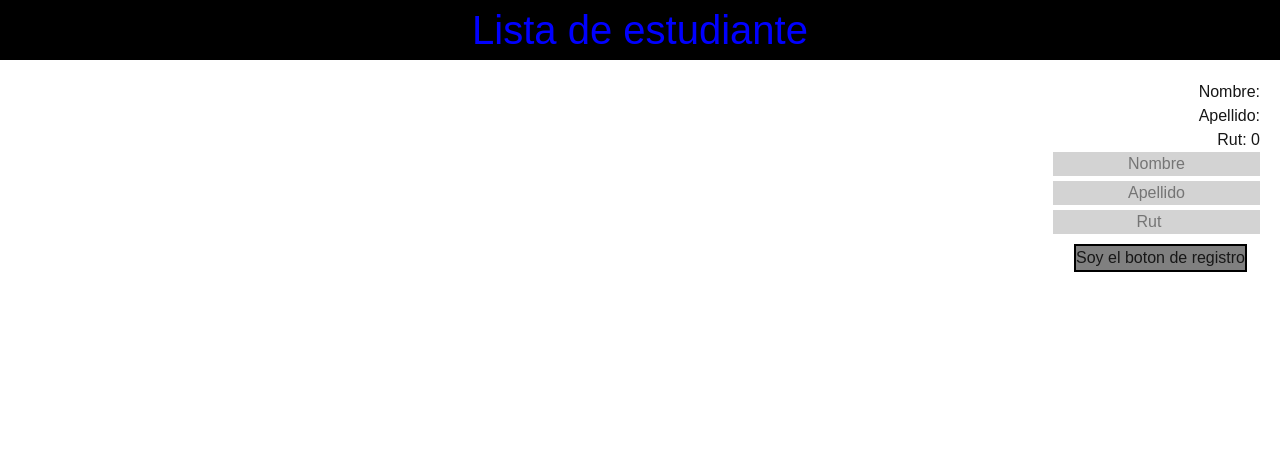
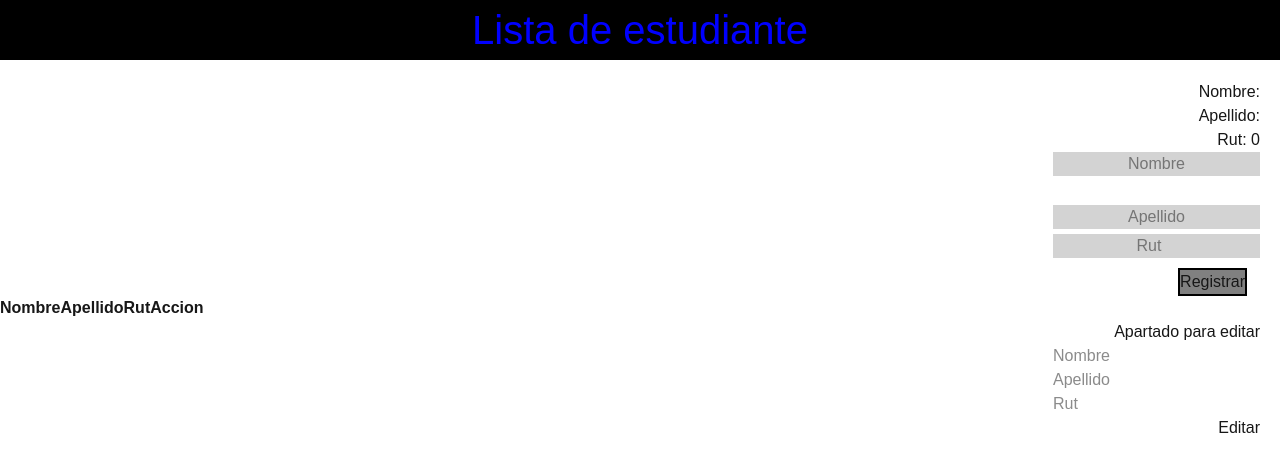
Before and after one commit to Pato1753/eva3-front-end, a Next.js app in the folder my-eva3/: page / in a window 1280 px wide. Shown: the top 472 px of the page. Built offline with nearby package versions, Linux system fonts and the light colour scheme.

Commit message:
inicio validaciones
Al no ser completado el apartado de editar y eliminar a personas, se inicia el apartado de validaciones. Validando la cantidad de caracteres en el nombre y apellido

```diff
--- a/my-eva3/app/MostrarPersonas.tsx
+++ b/my-eva3/app/MostrarPersonas.tsx
@@ -1,7 +1,6 @@
 import React, { useEffect, useState } from 'react'
 import { Persona } from './Persona'
 interface Props{
-    saludo : string,
     traerPersona: (p:Persona) => void
 }
 
@@ -15,13 +14,42 @@ export const MostrarPersonas = (props:Props) => {
             setPersonas(listado)
         }
     },[])
+
     const queEditar = (index:number) => {
         alert("Le diste a"+ index) //para corroborar que indice es el que quiere editar
         props.traerPersona(personas[index])
     }
+    const queEliminar = (index:number)=>{
+        alert("Es el indice "+index)
+        props.traerPersona(personas[index])
+    }
     return(
         <>
-            <h1>{props.saludo}</h1> {/* para corroborar que se esta mostrando el saludo)*/}
+            <table>
+                <thead>
+                    <tr>
+                        <th>Nombre  </th>
+                        <th>Apellido  </th>
+                        <th>Rut  </th>
+                        <th>Accion  </th>
+                    </tr>
+                </thead>
+                <tbody>
+                    {personas.map((p,index)=>{
+                        return (
+                            <tr>
+                                <td>{p.nombre}</td>
+                                <td>{p.apellido}</td>
+                                <td>{p.rut}</td>
+                                <td>
+                                    <button onClick={()=>queEditar(index)}>Editar</button>
+                                    <button onClick={()=>queEliminar(index)} >Eliminar</button>
+                                </td>
+                            </tr>
+                        )
+                    })}
+                </tbody>
+            </table>
         </>
     )
 }
--- a/my-eva3/app/page.tsx
+++ b/my-eva3/app/page.tsx
@@ -1,13 +1,13 @@
 'use client'
 
-import { useState } from "react";
+import { useEffect, useState } from "react";
 import { Persona } from "./Persona";
 import { MostrarPersonas } from "./MostrarPersonas";
 
 const initialStatePersona:Persona = {
   nombre : "",
   apellido:"",
-  rut: 0  //solucionar estoooooooooooooooo
+  rut: 0
 }
 
 export default function Home() {
@@ -18,19 +18,34 @@ export default function Home() {
   const [personas, setpersonas] = useState<Persona[]>([])
   const [eNombre, seteNombre] = useState("")
   const [eApellido, setEApellido] = useState("")
-  const [eRUT, setERUR] = useState("")
+  const [eRUT, setERUT] = useState("")
 
   const handlePersona = (name:string, value:string)=>{
     setpersonaNom(
       {...personaNom,[name] : value }
     )
+    if(name == "nombre" && value.length<3){
+      seteNombre("El nombre debe tener mas de 2 caracteres")
+    }else if(name=="nombre"&& value.length>2){
+      seteNombre("")
+    }
   }
+  useEffect(()=>{
+    let listadoStr = miStorange.getItem("personas")
+    if(listadoStr != null){
+      let listado = JSON.parse(listadoStr)
+      setpersonas(listado)
+    }
+  })
+
 
   const handleRegistrar = ()=>{
     miStorange.setItem("personas",JSON.stringify([...personas,personaNom]))
   }
 
-  // const handleActualizar
+  // const handleActualizar = ()=>{
+
+  // }
 
   // const handleEliminar
 
@@ -51,24 +66,41 @@ export default function Home() {
           <p>Apellido: {personaNom.apellido}</p>
           <p>Rut:  {personaNom.rut}</p>
           <form>
+
             <input style={{textAlign : "center", backgroundColor:'#D3D3D3'}}
              type="text" name="nombre" placeholder="Nombre"
-             onChange={(e)=>{handlePersona(e.currentTarget.name,e.currentTarget.value)}}/>
+             onChange={(e)=>{handlePersona(e.currentTarget.name,e.currentTarget.value)}}/> <br />
+
+             <span>{eNombre}</span>
             <br />
+
             <input style={{textAlign : "center",backgroundColor:'#D3D3D3', marginTop:5}}
             type="text" name="apellido" placeholder="Apellido"
             onChange={(e)=>{handlePersona(e.currentTarget.name,e.currentTarget.value)}}/>
             <br />
+
             <input style={{textAlign : "center",backgroundColor:'#D3D3D3', marginTop:5}}
-            type= "number" name="run" placeholder="Rut"
+            type= "number" name="rut" placeholder="Rut"
             onChange={(e)=>{handlePersona(e.currentTarget.name,e.currentTarget.value)}}/>
             <br />
+
             <button style={{backgroundColor:"grey",border: '2px solid rgb(0, 0, 0)', marginTop:10, marginRight:13}}
             id="BRegistro"
-            onClick={()=>{handleRegistrar()}}>Soy el boton de registro</button>
+            onClick={()=>{handleRegistrar()}}>Registrar</button>
+
+          <MostrarPersonas traerPersona={traerPersona}/>
           </form>
 
-           <MostrarPersonas Saludo = "Hola Como estas" traerPersona = {traerPersona}/>
+            <h1>Apartado para editar</h1>
+
+            <input type="text" name="nombre" placeholder="Nombre"
+            value={personaApe.nombre} onChange={(e)=>{handlePersona(e.currentTarget.name,e.currentTarget.value)}}/> <br />
+            <input type="text" name="apellido" placeholder="Apellido"
+            value={personaApe.apellido} onChange={(e)=>{handlePersona(e.currentTarget.name,e.currentTarget.value)}}/> <br />
+            <input type="number" name="rut" placeholder="Rut"
+            value={personaApe.apellido} onChange={(e)=>{handlePersona(e.currentTarget.name,e.currentTarget.value)}}/> <br />
+            <button onClick={()=>{}}>Editar</button>
+
         </div>
 
 
```
